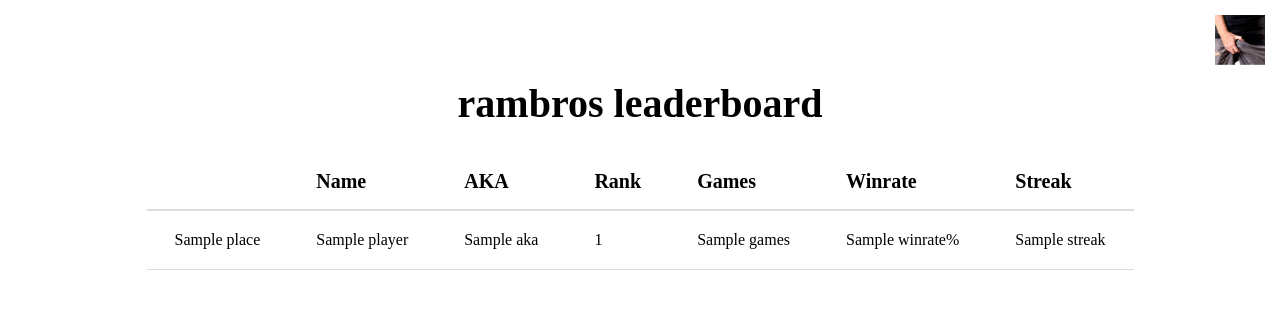
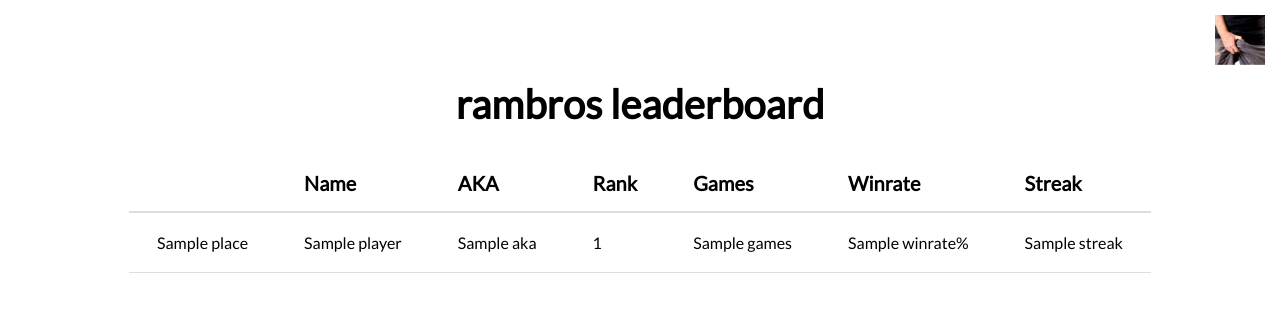
Before and after one commit to dscreet/rambros-leaderboard, a Flask app: template templates/index.html in a window 1280 px wide. Shown: the top 312 px of the page. Run offline with Flask 3, Linux system fonts and the light colour scheme; the template is opened without the code that fills it: most values are stand-ins (such as "Sample title", 1, 10 or a date in 2020); parts of the project's set-up code (start-up, migrations or seed data) failed here and were passed over.

Commit message:
font change

```diff
--- a/app.py
+++ b/app.py
@@ -70,7 +70,7 @@ def get_stats():
                 'tier': soloq_stats["tier"],
                 'rank': soloq_stats["rank"],
                 'lp': soloq_stats["leaguePoints"],
-                'full_rank': f'{soloq_stats["tier"]} {soloq_stats["rank"]} {soloq_stats["leaguePoints"]}lp',
+                'full_rank': f'{soloq_stats["tier"]} {soloq_stats["rank"]} {soloq_stats["leaguePoints"]} LP',
                 'games': games,
                 'winrate': winrate,
                 'streak': f'{streak[1]} {streak[0]}'
--- a/static/style.css
+++ b/static/style.css
@@ -12,6 +12,7 @@ body {
     margin-top: 5em;
     background-color: var(--background-color);
     color: var(--text-color);
+    font-family: 'Lato', Arial;
 }
 
 h1 {
--- a/templates/index.html
+++ b/templates/index.html
@@ -2,6 +2,7 @@
 
 <head>
   <link rel="stylesheet" type="text/css" href="{{ url_for('static',filename='style.css') }}">
+  <link href="https://fonts.googleapis.com/css2?family=Lato&display=swap" rel="stylesheet">
   <title>rambros leaderboard</title>
   <script>
     // apply the saved theme before the rest of the page loads to avoid FOUC
```
